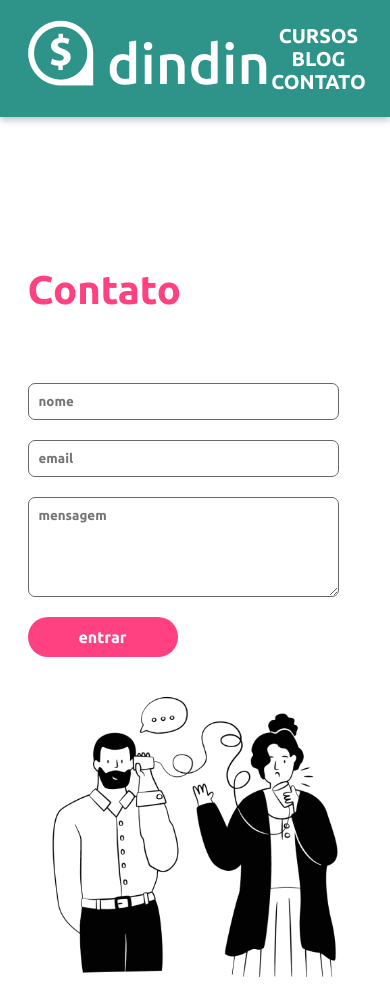
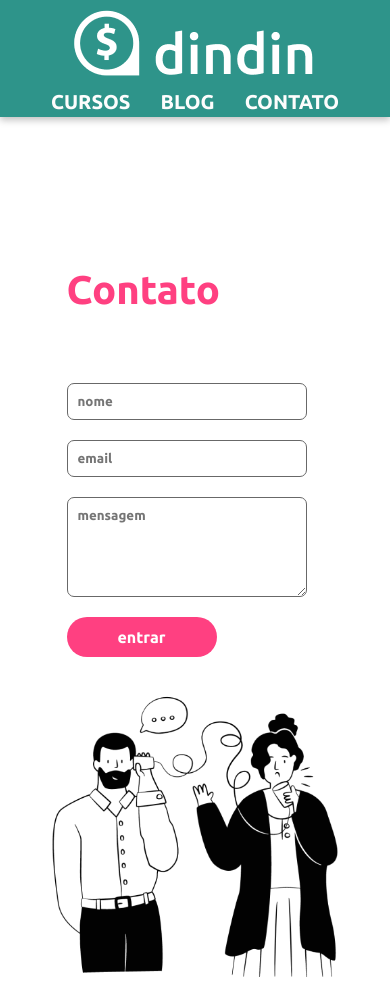
Before and after one commit to Leoodaviid/DinDin, a plain HTML site: page contato.html in a window 390 px wide. Shown: the top 990 px of the page. Drawn offline with Linux system fonts and the light colour scheme.

Commit message:
header flex column

```diff
--- a/styles/blog.css
+++ b/styles/blog.css
@@ -194,8 +194,12 @@ button.btn-footer {
   #nav > li {
     margin: 0 auto;
   }
+  #header {
+    flex-direction: column;
+  }
   #nav {
-    flex-direction: column;
+    gap: 30px;
+    /* flex-direction: column; */
   }
 }
 
--- a/styles/contato.css
+++ b/styles/contato.css
@@ -182,15 +182,18 @@ button.btn-footer {
   #nav > li {
     margin: 0 auto;
   }
+  #header {
+    flex-direction: column;
+  }
   #nav {
-    flex-direction: column;
+    gap: 30px;
   }
   #img-form {
     width: 350px;
     height: 350px;
   }
   #formulario div {
-    width: 100%;
+    width: 80%;
   }
 }
 
--- a/styles/cursos.css
+++ b/styles/cursos.css
@@ -225,8 +225,12 @@ button.btn-footer {
   div#nav_footer {
     display: none;
   }
+  #header {
+    flex-direction: column;
+  }
   #nav {
-    row-gap: 5px;
+    flex-direction: row;
+    gap: 30px;
   }
   .container {
     padding: 10px 10px;
--- a/styles/index.css
+++ b/styles/index.css
@@ -373,11 +373,15 @@ section#hero_footer {
 
 @media screen and (max-width: 668px) {
   #nav {
-    flex-direction: column;
+    /* flex-direction: column; */
     margin: 0 auto;
+    max-width: 100%;
+    gap: 35px;
   }
   #nav > li {
     margin-left: 0;
+
+    /* margin: 15px; */
   }
   div#hero {
     flex-direction: column-reverse;
@@ -437,6 +441,7 @@ section#hero_footer {
     display: none;
   }
   #header {
+    flex-direction: column;
     justify-content: space-around;
     max-width: 100%;
   }
--- a/styles/investimento.css
+++ b/styles/investimento.css
@@ -222,8 +222,11 @@ div#links_footer {
   #nav > li {
     margin: 0 auto;
   }
+  #header {
+    flex-direction: column;
+  }
   #nav {
-    flex-direction: column;
+    gap: 30px;
   }
   .conteudo_aulas {
     width: 100%;
@@ -238,9 +241,6 @@ div#links_footer {
 }
 
 @media screen and (max-width: 468px) {
-  #nav {
-    row-gap: 5px;
-  }
   div#nav_footer {
     display: none;
   }
--- a/styles/post.css
+++ b/styles/post.css
@@ -242,8 +242,11 @@ button.btn-footer {
   #nav > li {
     margin: 0 auto;
   }
+  #header {
+    flex-direction: column;
+  }
   #nav {
-    flex-direction: column;
+    gap: 30px;
   }
   #img-form {
     max-width: 50%;
```
